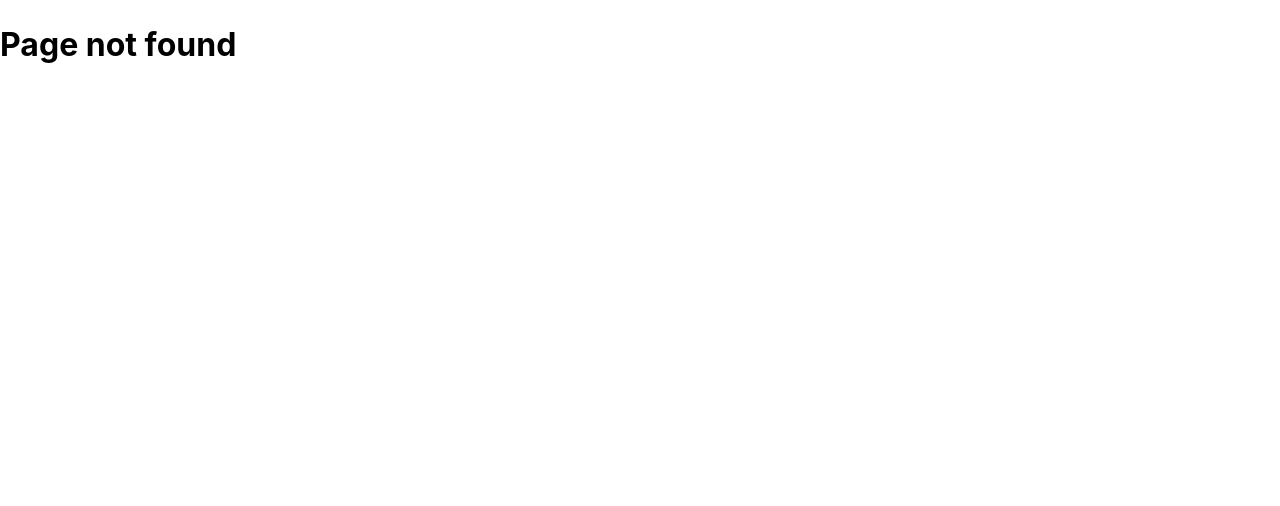
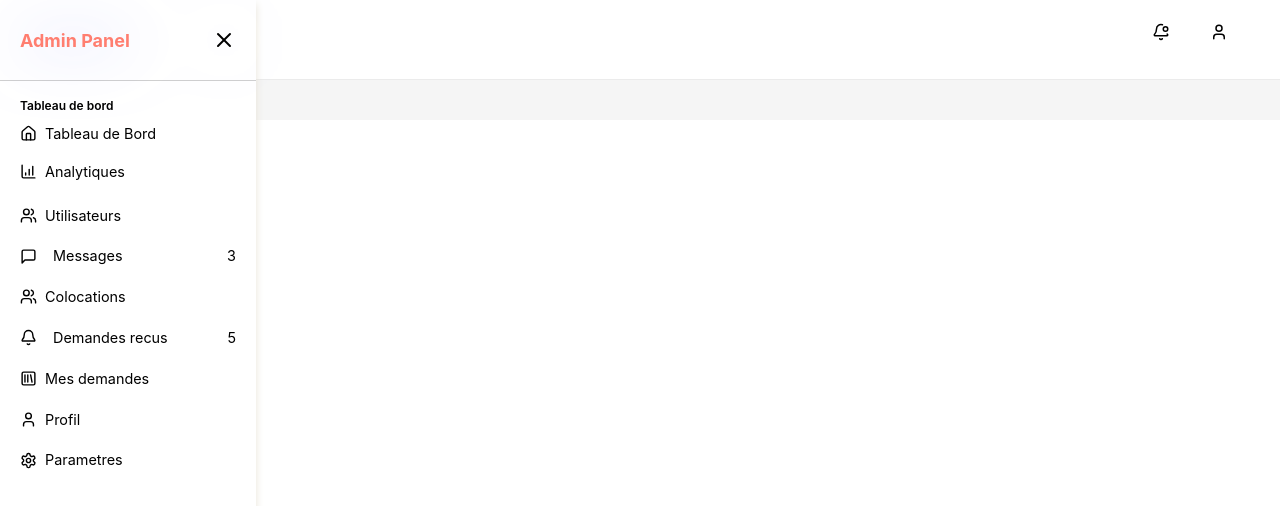
Before and after one commit to Maymasi/coloc-location-app, a React (Vite) app: page /admin in a window 1280 px wide. Before the commit this address had no page. Shown: the top 506 px of the page. Built offline with nearby package versions, Linux system fonts and the light colour scheme.

Commit message:
last commit merge 1

```diff
--- a/src/App.jsx
+++ b/src/App.jsx
@@ -12,6 +12,7 @@ import AboutUs from './components/about/AboutUs'
 import PolitiquePage from './components/Politique/PolitiquePage';
 import FAQ from './components/faq/FAQ'
 import PrincipalePageLayout from './pages/PrincipalePageLayout';
+import AdminLayout from './pages/AdminLayout';
 function App() {
   return (
     <>
@@ -30,7 +31,14 @@ function App() {
           <Route path="politique" element={<PolitiquePage/>} />
           <Route path="aboutUs" element={<AboutUs/>} />
           <Route path="FAQ" element={<FAQ/>} />
-          <Route path="/Home" element={<HomePage/>} />
+          <Route path="" element={<HomePage/>} />
+        </Route>
+        <Route path="/admin" element={<AdminLayout />}>
+          <Route path="messages" element={<ChatUi/>} />
+          <Route path="profil" element={<h1>orifil</h1>} />
+          <Route path="dashboard" element={<StudentDashboard/>} />
+          <Route path="favoris" element={<Favorites/>} />
+          <Route path="colocations" element={<RoommateComp/>}/>
         </Route>
         <Route path="*" element={<h1>Page not found</h1>} />
 
--- /dev/null
+++ b/src/assets/styles/adminStyle.css
@@ -0,0 +1,16 @@
+.title-left-nav-admin{
+    font-size:  12px;
+    font-weight: 600;
+}
+.link-left-nav-admin{
+    display: flex;
+    align-items: center;
+    gap: 0.5rem;
+    width: 100%;
+    box-sizing: border-box;
+    font-size: 0.9rem;
+    /* color: black !important; */
+    border-radius: 20px;
+    padding: 8px 0px;
+    font-weight: 400;
+}
--- /dev/null
+++ b/src/components/admin/LeftNavAdmin.jsx
@@ -0,0 +1,112 @@
+import { X,House,Heart,MessageSquare,Users,SquareLibrary,Bell,Settings,User,ChartColumnIncreasing  } from 'lucide-react';
+import * as React from 'react';
+import Avatar from '@mui/material/Avatar';
+import Divider from '@mui/material/Divider';
+import { useNavigate } from 'react-router-dom';
+import '../../assets/styles/LeftNav.css';
+import '../../assets/styles/adminStyle.css';
+export default  function LeftNav(){
+    const [activeLink, setActiveLink] = React.useState(null);
+    const Navigate = useNavigate(); // Utilisez useNavigate pour la navigation
+
+    const handleLinkClick = (linkName) => {
+        setActiveLink(linkName);
+        Navigate(`${linkName}`); // Utilisez navigate pour changer de route
+    };
+
+    return(
+            <div className="left-nav">
+                <div className="logo">
+                    <div style={{fontSize:"18px",fontWeight:"700",color:"hsl(var(--primary))"}}>Admin Panel</div>
+                    <X />
+                    {/* onClick={()=>{
+                        document.querySelector('.left-bar').style.display = 'none';
+
+                    }} */}
+                </div>
+                <Divider style={{backgroundColor:'hsl(0 ,0%, 92%)'}}/>
+
+                    <div className="content-nav">
+                        <div className="nav-links">
+                            <div>
+                                <div className='title-left-nav-admin'>Tableau de bord</div>
+                                <div
+                                    className={`link-left-nav-admin ${activeLink === 'dashboard' ? 'active' : ''}`}
+                                    onClick={() => handleLinkClick('dashboard')}
+                                >
+                                    <House size={17} />
+                                    <span>Tableau de Bord</span>
+                                </div>
+                                <div
+                                    className={`link-left-nav-admin ${activeLink === 'annonces' ? 'active' : ''}`}
+                                    onClick={() => handleLinkClick('annonces')}
+                                >
+                                    <ChartColumnIncreasing  size={17} />
+                                    <span>Analytiques</span>
+                                </div>
+                            </div>
+                            <div>
+
+                            </div>
+                                <div
+                                    className={`link-left-nav-admin ${activeLink === 'favoris' ? 'active' : ''}`}
+                                    onClick={() => handleLinkClick('favoris')}
+                                >
+                                    <Users  size={17} />
+                                    <span>Utilisateurs</span>
+                                </div>
+                                <div
+                                    className={`link-left-nav-admin ${activeLink === 'messages' ? 'active' : ''}`}
+                                    onClick={() => handleLinkClick('messages')}
+                                    style={{justifyContent:'space-between'}}
+                                >
+                                    <div className="" style={{display:'flex',alignItems:'center',gap:'1rem'}}>
+                                        <MessageSquare size={17} />
+                                        <span>Messages</span>
+                                    </div>
+                                    <span className="notification">3</span>
+                                </div>
+                                <div
+                                    className={`link-left-nav-admin ${activeLink === 'colocations' ? 'active' : ''}`}
+                                    onClick={() => handleLinkClick('colocations')}
+                                >
+                                    <Users size={17} />
+                                    <span>Colocations</span>
+                                </div>
+                                <div
+                                    className={`link-left-nav-admin ${activeLink === 'demandesRecus' ? 'active' : ''}`}
+                                    onClick={() => handleLinkClick('demandesRecus')}
+                                    style={{justifyContent:'space-between'}}
+                                >
+                                    <div className="" style={{display:'flex',alignItems:'center',gap:'1rem'}}>
+                                        <Bell size={17} />
+                                        <span>Demandes recus</span>
+                                    </div>
+                                    <span className="notification">5</span>
+                                </div>
+                                <div
+                                    className={`link-left-nav-admin ${activeLink === 'mesDemandes' ? 'active' : ''}`}
+                                    onClick={() => handleLinkClick('mesDemandes')}
+                                >
+                                    <SquareLibrary size={17} />
+                                    <span>Mes demandes</span>
+                                </div>
+                                <div
+                                    className={`link-left-nav-admin ${activeLink === 'profil' ? 'active' : ''}`}
+                                    onClick={() => handleLinkClick('profil')}
+                                >
+                                    <User size={17} />
+                                    <span>Profil</span>
+                                </div>
+                                <div
+                                    className={`link-left-nav-admin ${activeLink === 'parametres' ? 'active' : ''}`}
+                                    onClick={() => handleLinkClick('parametres')}
+                                >
+                                    <Settings size={17} />
+                                    <span>Parametres</span>
+                                </div>
+                        </div>
+                    </div>
+            </div>
+    )
+}
--- a/src/components/home/Nav.jsx
+++ b/src/components/home/Nav.jsx
@@ -29,11 +29,11 @@ export default function Nav(){
                     </li>
                     <li className="lia">
                         <Info />
-                        <a href="#">À propos</a>
+                        <a href="/aboutUs">À propos</a>
                     </li>
                     <li className="lia">
                         <CircleHelp />
-                        <a href="#">FAQ</a>
+                        <a href="/FAQ">FAQ</a>
                     </li>
                     <div className="btnMenu">
                         <li>
@@ -53,14 +53,14 @@ export default function Nav(){
             </div>
             <ul className="ListNav">
                 <li >
-                    <a href="/Home">
+                    <a href="/">
                         <img src="/Logo.png" style={{ width: "100px" }} />
                     </a>
                 </li>
-                <li><a href="/Home">Accueil</a></li>
+                <li><a href="/">Accueil</a></li>
                 <li><a href="/annonces">Annonces</a></li>
                 <li><a href="/aboutUs">À propos</a></li>
-                <li><a href="FAQ">FAQ</a></li>
+                <li><a href="/FAQ">FAQ</a></li>
                 <li className="searchBox">
                     <div className="searchContainer">
                         <SearchIcon style={{ color: "#888", fontSize: "25px" }} />
--- /dev/null
+++ b/src/pages/AdminLayout.jsx
@@ -0,0 +1,24 @@
+import LeftNavAdmin from '../components/admin/LeftNavAdmin'
+import TopNav from '../components/common/TopNav';
+import { Outlet } from 'react-router-dom';
+import '../assets/styles/userCss/userLayout.css';
+
+const AdminLayout = () => {
+    return (
+    <div className="user-layout">
+        <div className="left-bar">
+            <LeftNavAdmin />
+        </div>
+        <div className="content-user-layout">
+            <div className="top-bar">
+                <TopNav />
+            </div>
+            <div className="main-content" style={{width: '100%'}}>
+                <Outlet />
+            </div>
+        </div>
+    </div>
+    );
+};
+
+export default AdminLayout;
```
